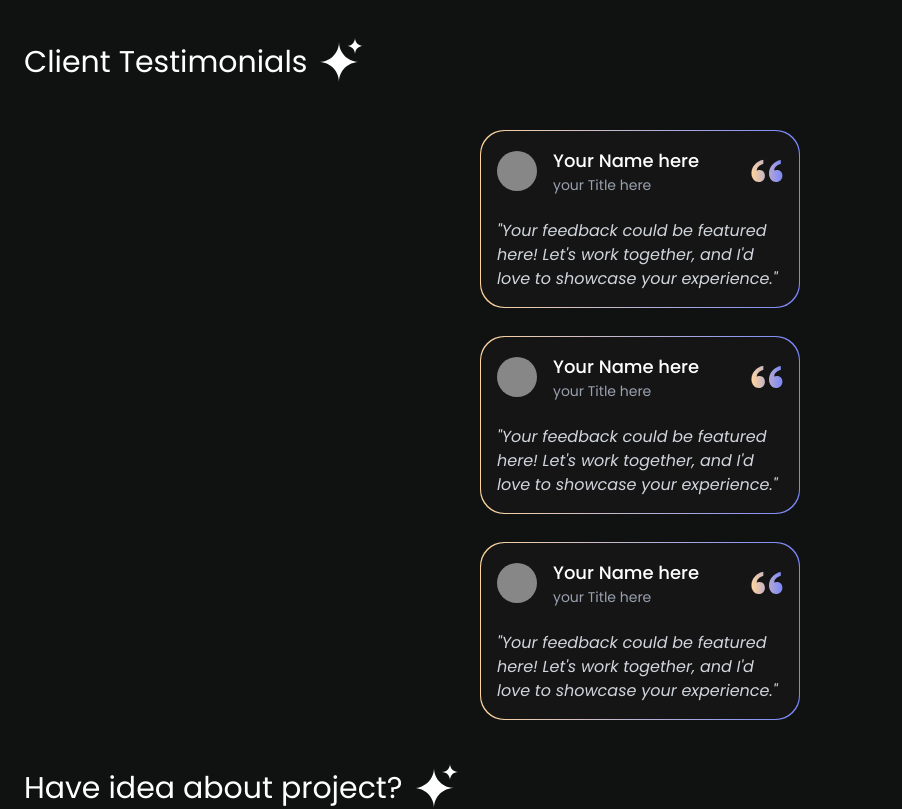
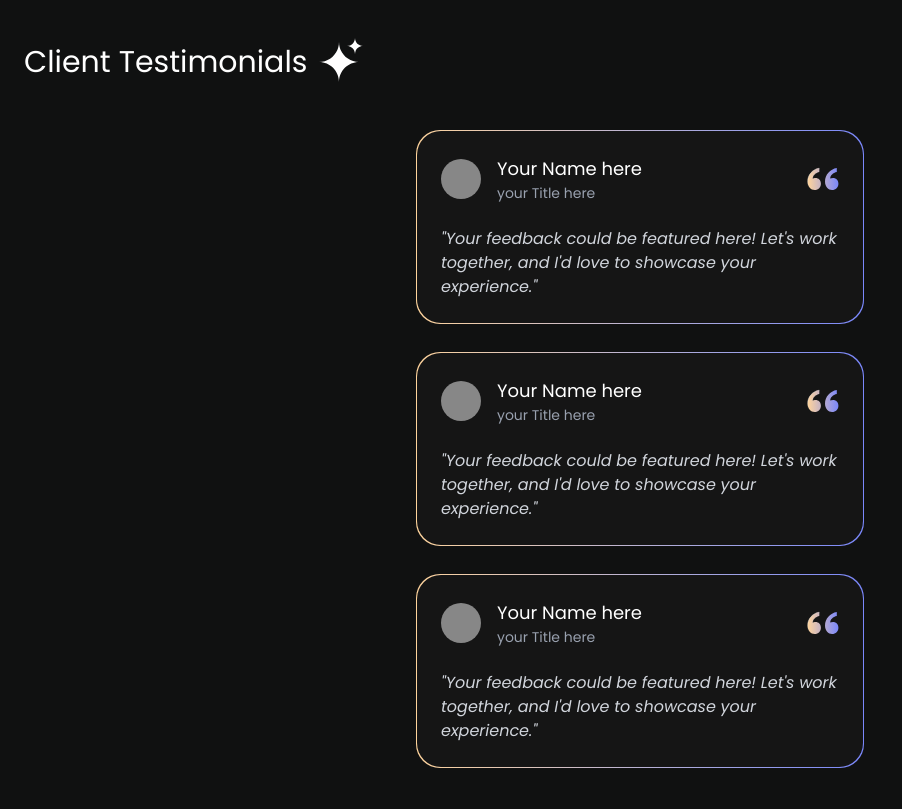
Before and after one commit to Still-Maintainance/Portfolio-2.0, a React (Vite) app: page / in a window 1280 px wide. Shown: the part 3760-4569 px from the top of the page, without its empty margins (0-902 px from the left). Built offline with nearby package versions, Linux system fonts and the light colour scheme.

Commit message:
refactor Testimonial component for improved layout; adjust padding for better visual consistency

```diff
--- a/src/Testimonial.jsx
+++ b/src/Testimonial.jsx
@@ -3,9 +3,9 @@ import fasila from "./assets/fasila.svg";
 // eslint-disable-next-line react/prop-types
 export default function Testimonial({ name, title, feedback }) {
   return (
-    <div className="relative mx-auto mb-7 max-w-md sm:max-w-xs">
+    <div className="relative mx-auto mb-7 max-w-xs md:max-w-md">
       <div className="rounded-3xl bg-gradient-to-r from-[#FFD49C] to-[#7A87FB] p-[1px]">
-        <div className="rounded-3xl bg-[#151515] p-4">
+        <div className="rounded-3xl bg-[#151515] p-6">
           <div className="mb-6 flex items-center">
             <div className="flex w-full items-center justify-between">
               <div className="flex items-center">
@@ -13,7 +13,7 @@ export default function Testimonial({ name, title, feedback }) {
                   <img />
                 </div>
                 <div className="ml-4">
-                  <h3 className="text-lg font-medium text-white">{name}</h3>
+                  <h3 className="text-lg text-white">{name}</h3>
                   <p className="text-sm text-gray-400">{title}</p>
                 </div>
               </div>
```
